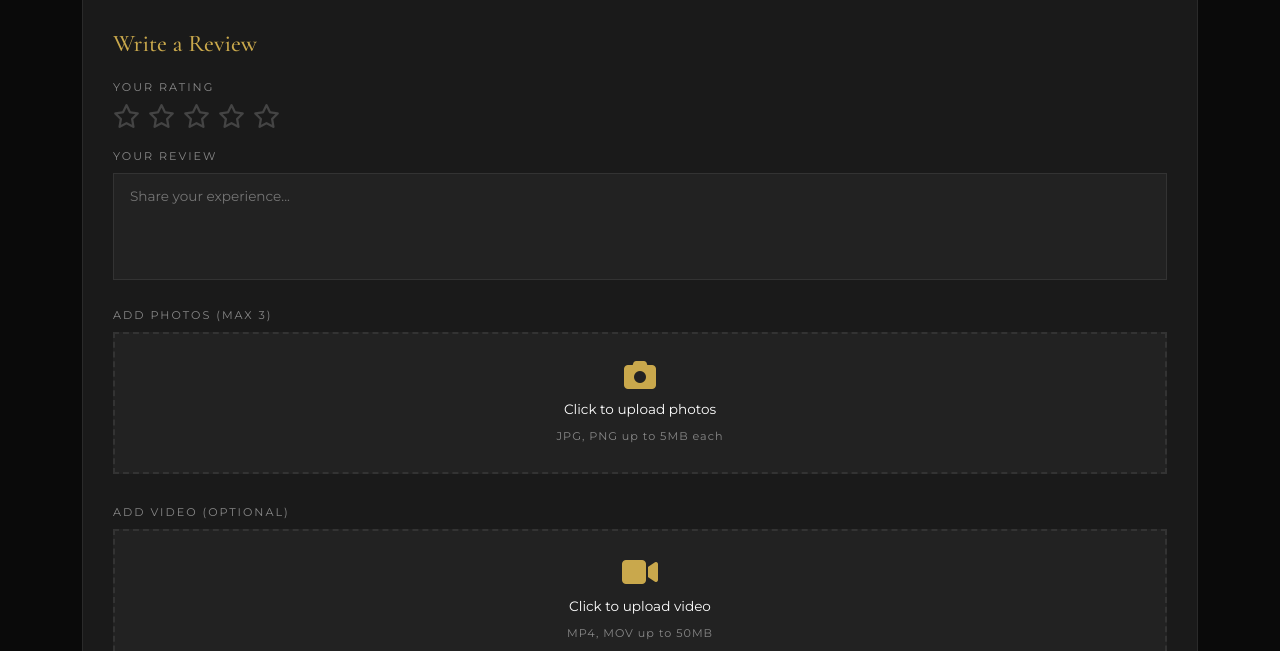
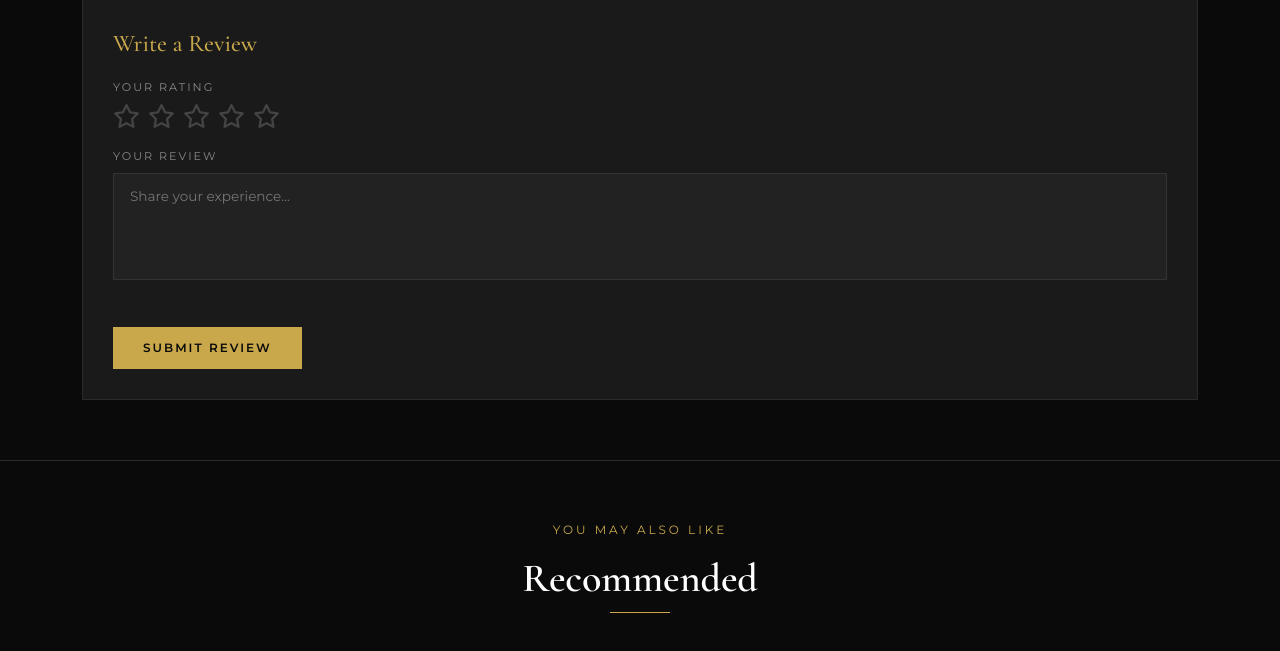
Before and after one commit to NaifaMohannad/aurette, a Django app: page /products/31/ in a window 1280 px wide. Shown: the part 1290-1941 px from the top of the page. Run offline with Django 5.2, Linux system fonts and the light colour scheme; a user stored in the database is signed in; data comes from the database, SQL or seed files in the repository; parts of the project's set-up code (start-up, migrations or seed data) failed here and were passed over.

Commit message:
Fix reviews and cart badge

```diff
--- a/store/views.py
+++ b/store/views.py
@@ -104,16 +104,7 @@ def product_detail(request, pk):
                 rating=rating,
                 comment=comment,
             )
-            images = request.FILES.getlist('images')
-            if len(images) >= 1:
-                review.image1 = images[0]
-            if len(images) >= 2:
-                review.image2 = images[1]
-            if len(images) >= 3:
-                review.image3 = images[2]
-            if 'video' in request.FILES:
-                review.video = request.FILES['video']
-            review.save()
+
             messages.success(request, 'Review submitted successfully!')
             return redirect('product_detail', pk=pk)
 
--- a/templates/base.html
+++ b/templates/base.html
@@ -530,11 +530,20 @@
     display: block;
 }
 .mob-nav-item .nav-badge {
-    top: 4px;
-    right: 21px;
-    width: 13px;
-    height: 14px;
-    font-size: -1.48rem;
+    position: absolute;
+    top: 2px;
+    right: 9px;
+    width: 16px;
+    height: 16px;
+    font-size: 0.52rem;
+    font-weight: 700;
+    display: flex;
+    align-items: center;
+    justify-content: center;
+    text-align: center;
+    line-height: 1;
+    padding: 0;
+    margin: 0;
 }
 
 .mob-nav-item span {
--- a/templates/store/product_detail.html
+++ b/templates/store/product_detail.html
@@ -323,29 +323,6 @@
                     rows="4" placeholder="Share your experience..."
                     style="margin-bottom:20px;"></textarea>
 
-                <!-- Photo Upload -->
-                <label class="form-label-dark">Add Photos (max 3)</label>
-                <div class="upload-area" onclick="document.getElementById('photoInput').click()">
-                    <i class="fas fa-camera"></i>
-                    <p>Click to upload photos</p>
-                    <span>JPG, PNG up to 5MB each</span>
-                </div>
-                <input type="file" id="photoInput" name="images"
-                       accept="image/*" multiple style="display:none;"
-                       onchange="previewPhotos(this)">
-                <div class="photo-previews" id="photoPreviews"></div>
-
-                <!-- Video Upload -->
-                <label class="form-label-dark" style="margin-top:15px;">Add Video (optional)</label>
-                <div class="upload-area" onclick="document.getElementById('videoInput').click()">
-                    <i class="fas fa-video"></i>
-                    <p>Click to upload video</p>
-                    <span>MP4, MOV up to 50MB</span>
-                </div>
-                <input type="file" id="videoInput" name="video"
-                       accept="video/*" style="display:none;"
-                       onchange="previewVideo(this)">
-                <div id="videoPreview"></div>
 
                 <button type="submit" class="btn-gold" style="padding:12px 30px;margin-top:20px;">
                     Submit Review
@@ -484,47 +461,6 @@ function showToast(msg) {
     setTimeout(() => t.remove(), 3000);
 }
 
-// ─── PHOTO PREVIEW ────────────────────────────────────────
-function previewPhotos(input) {
-    const preview = document.getElementById('photoPreviews');
-    preview.innerHTML = '';
-    const files = Array.from(input.files).slice(0, 3);
-    files.forEach((file, index) => {
-        const reader = new FileReader();
-        reader.onload = function(e) {
-            const item = document.createElement('div');
-            item.className = 'photo-preview-item';
-            item.innerHTML = `
-                <img src="${e.target.result}" alt="Preview">
-                <button class="remove-preview" onclick="removePhoto(${index})">
-                    <i class="fas fa-times"></i>
-                </button>
-            `;
-            preview.appendChild(item);
-        };
-        reader.readAsDataURL(file);
-    });
-}
-
-function removePhoto(index) {
-    const input = document.getElementById('photoInput');
-    const dt = new DataTransfer();
-    Array.from(input.files).forEach((file, i) => {
-        if (i !== index) dt.items.add(file);
-    });
-    input.files = dt.files;
-    previewPhotos(input);
-}
-
-// ─── VIDEO PREVIEW ────────────────────────────────────────
-function previewVideo(input) {
-    const preview = document.getElementById('videoPreview');
-    preview.innerHTML = '';
-    if (input.files[0]) {
-        const url = URL.createObjectURL(input.files[0]);
-        preview.innerHTML = `<video controls><source src="${url}"></video>`;
-    }
-}
 
 // ─── MEDIA MODAL ──────────────────────────────────────────
 function openMediaModal(url, type) {
```
